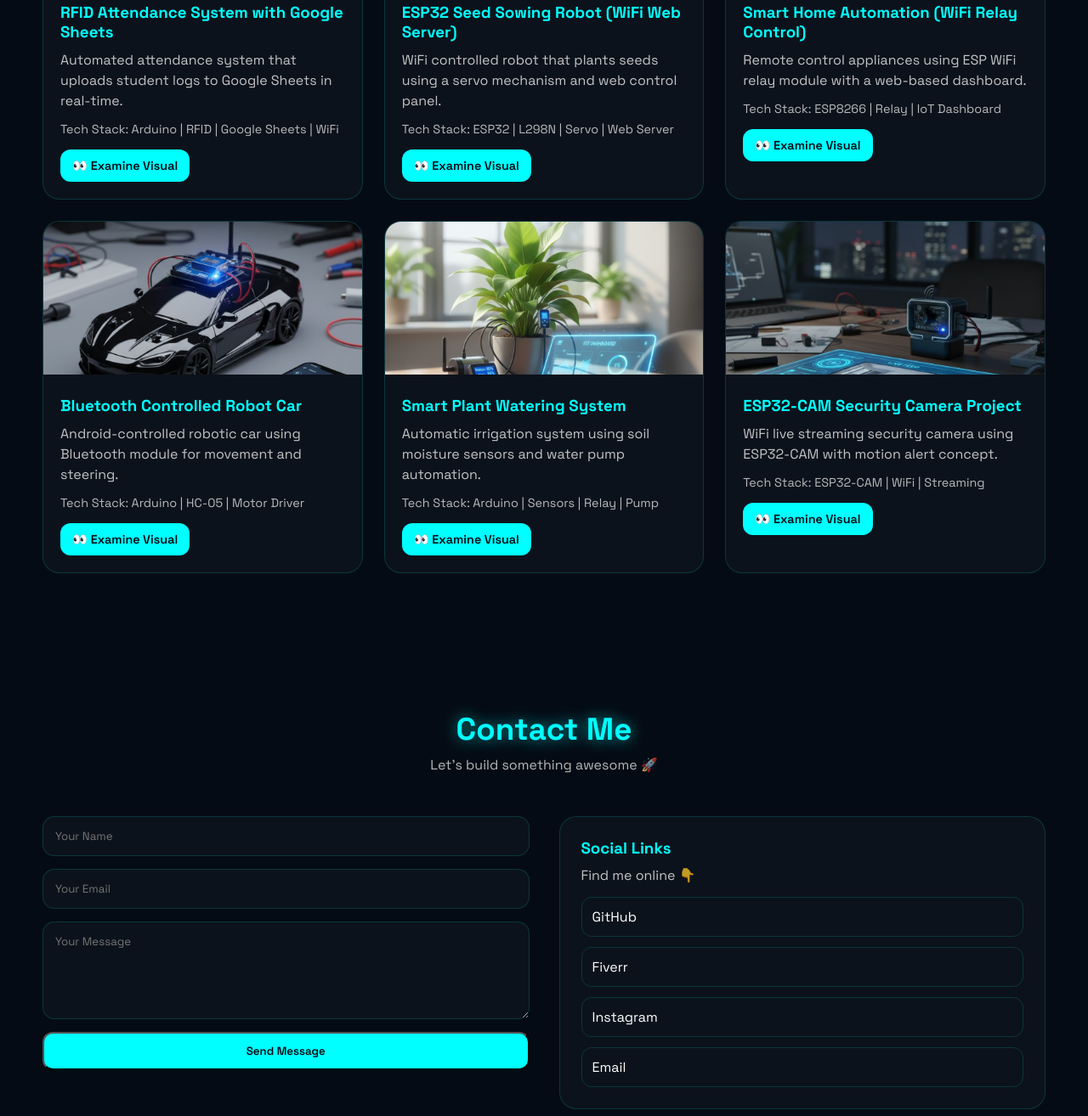
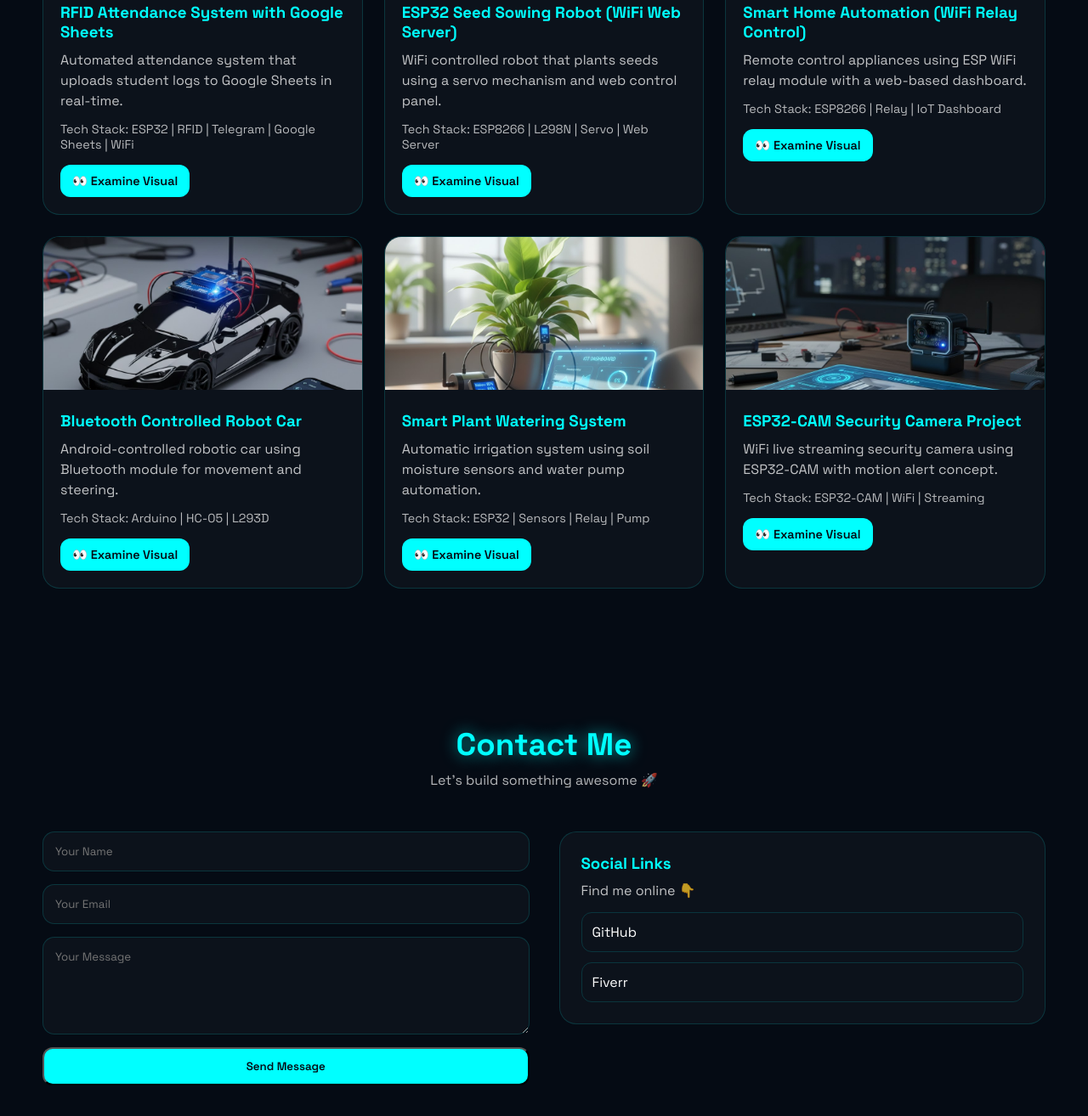
Before and after one commit to JashGardharia/JashGardharia, a plain HTML site: page index.html in a window 1280 px wide. Shown: the part 2126-3440 px from the top of the page at 85% size. Drawn offline with Linux system fonts and the light colour scheme.

Commit message:
Update index.html

```diff
--- a/index.html
+++ b/index.html
@@ -124,7 +124,7 @@
         <div class="project-info">
           <h3>RFID Attendance System with Google Sheets</h3>
           <p>Automated attendance system that uploads student logs to Google Sheets in real-time.</p>
-          <span>Tech Stack: Arduino | RFID | Google Sheets | WiFi</span>
+          <span>Tech Stack: ESP32 | RFID | Telegram | Google Sheets | WiFi</span>
           <a href="images/rfid.jpg" class="btn primary small">👀 Examine Visual</a>
         </div>
       </div>
@@ -134,7 +134,7 @@
         <div class="project-info">
           <h3>ESP32 Seed Sowing Robot (WiFi Web Server)</h3>
           <p>WiFi controlled robot that plants seeds using a servo mechanism and web control panel.</p>
-          <span>Tech Stack: ESP32 | L298N | Servo | Web Server</span>
+          <span>Tech Stack: ESP8266 | L298N | Servo | Web Server</span>
           <a href="images/seedrobot.jpg" class="btn primary small">👀 Examine Visual</a>
         </div>
       </div>
@@ -154,7 +154,7 @@
         <div class="project-info">
           <h3>Bluetooth Controlled Robot Car</h3>
           <p>Android-controlled robotic car using Bluetooth module for movement and steering.</p>
-          <span>Tech Stack: Arduino | HC-05 | Motor Driver</span>
+          <span>Tech Stack: Arduino | HC-05 | L293D</span>
           <a href="images/bluetoothcar.jpg" class="btn primary small">👀 Examine Visual</a>
         </div>
       </div>
@@ -164,7 +164,7 @@
         <div class="project-info">
           <h3>Smart Plant Watering System</h3>
           <p>Automatic irrigation system using soil moisture sensors and water pump automation.</p>
-          <span>Tech Stack: Arduino | Sensors | Relay | Pump</span>
+          <span>Tech Stack: ESP32 | Sensors | Relay | Pump</span>
           <a href="images/plantwater.jpg" class="btn primary small">👀 Examine Visual</a>
         </div>
       </div>
@@ -201,10 +201,8 @@
         <h3>Social Links</h3>
         <p>Find me online 👇</p>
         <div class="social-links">
-          <a href="#" target="_blank">GitHub</a>
+          <a href="https://github.com/JashGardharia" target="_blank">GitHub</a>
           <a href="#" target="_blank">Fiverr</a>
-          <a href="#" target="_blank">Instagram</a>
-          <a href="mailto:example@email.com">Email</a>
         </div>
       </div>
     </div>
```
